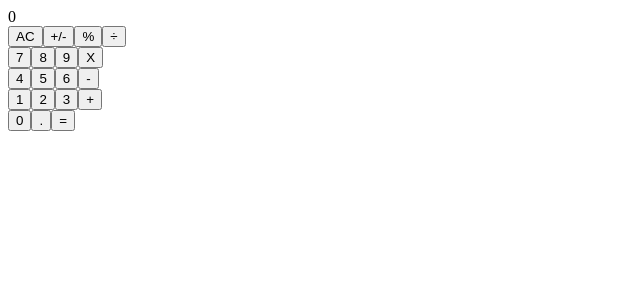
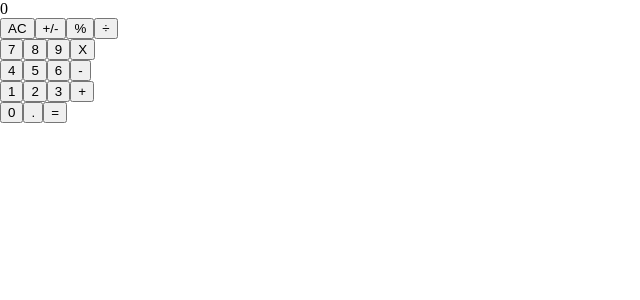
Before and after one commit to diazgio/react-calc, a React (Create React App) app: page / in a window 1280 px wide. Shown: the top 300 px of the page, without its empty margins (0-640 px from the left). Built offline with nearby package versions, Linux system fonts and the light colour scheme.

Commit message:
Add css file

```diff
--- /dev/null
+++ b/src/index.css
@@ -0,0 +1,5 @@
+body {
+  margin: 0;
+  -webkit-font-smoothing: antialiased;
+  -moz-osx-font-smoothing: grayscale;
+}
--- a/src/index.js
+++ b/src/index.js
@@ -1,6 +1,7 @@
 import React from 'react';
 import ReactDOM from 'react-dom';
 import App from './components/App';
+import './index.css';
 
 ReactDOM.render(
   <React.StrictMode>
```
